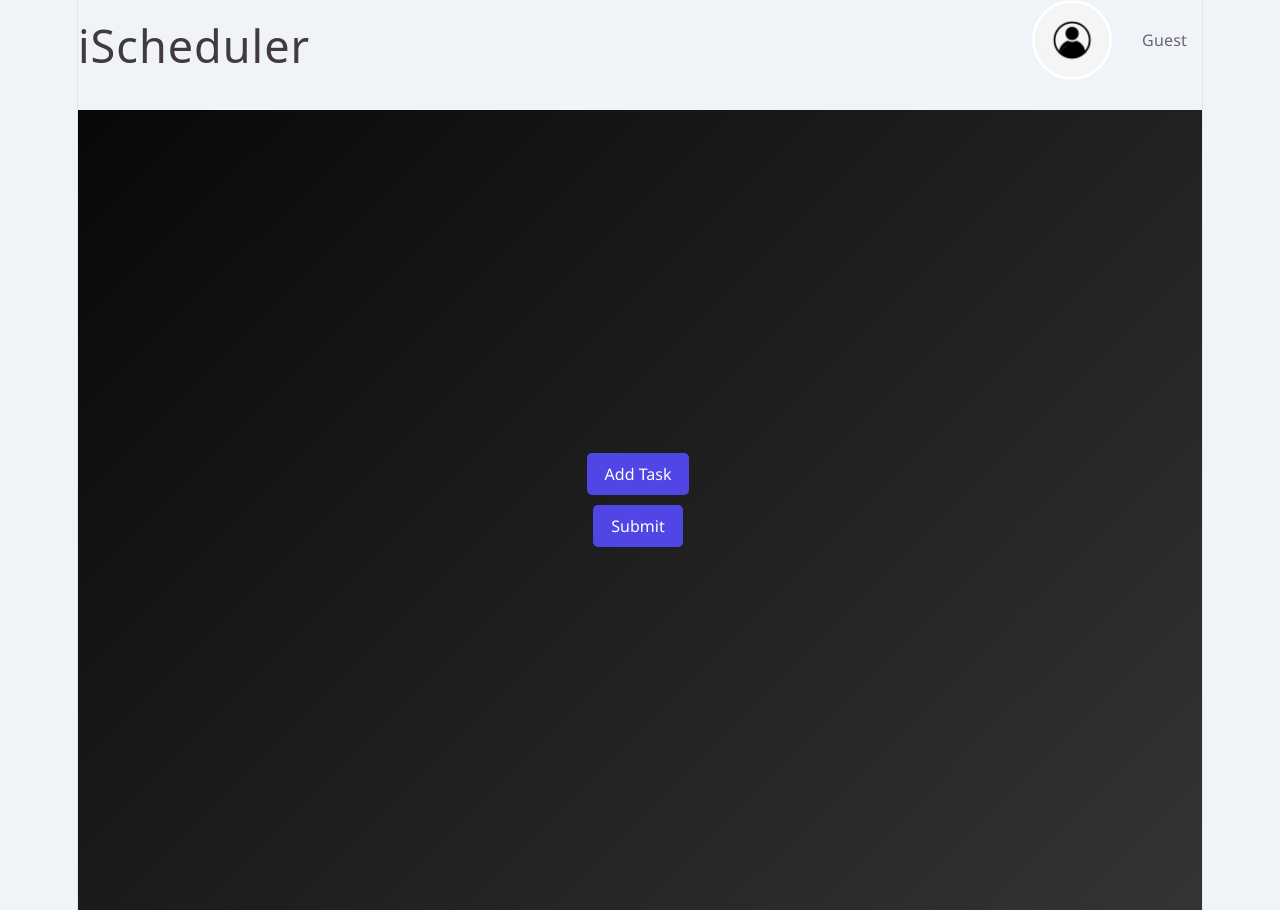
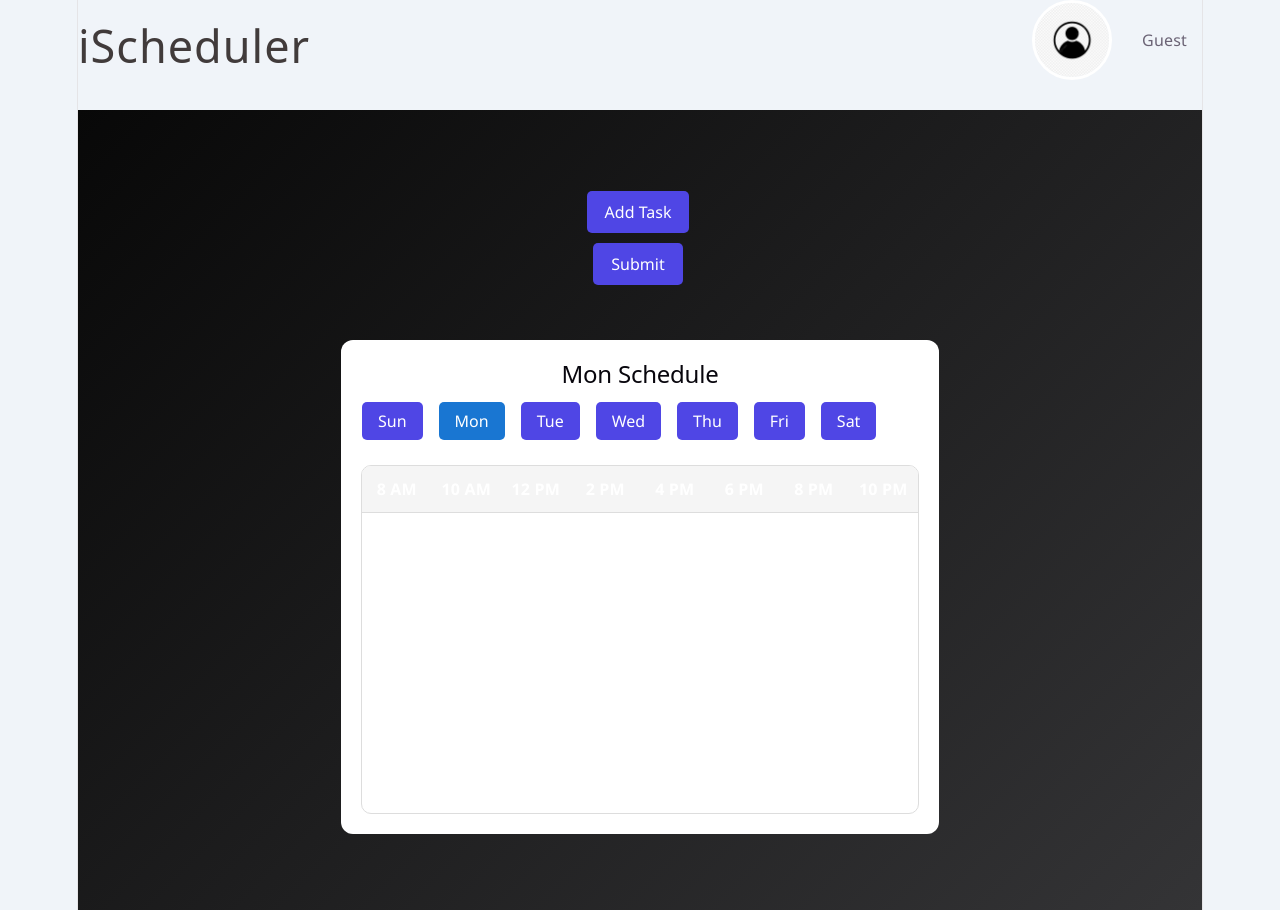
Before and after one commit to koundinyaatchyutuni/ischedule, a React (Vite) app in the folder ischeduler/: page / in a window 1280 px wide. Built offline with nearby package versions, Linux system fonts and the light colour scheme.

Commit message:
ADDED schedule view component and done wih updation of taks schedules need to edit the ui and edit part of tasks schedule is pending along with backend intigration

```diff
--- a/ischeduler/src/components/Home.jsx
+++ b/ischeduler/src/components/Home.jsx
@@ -6,7 +6,7 @@ import axios from "axios";
 import Repeat from "./Repeat";
 import Clock from "./Clock";
 import dayjs from "dayjs";
-
+import ScheduleView from "./ScheduleView";
 
 function Home() {
 
@@ -94,6 +94,15 @@ function Home() {
   const verifyTime = () => {
     return startTime.isBefore(endTime);
   };
+  const addToSchedule = (newTask) => {
+    for (const day of newTask.selectedDays) {
+      const scheduledTasks = schedule[day];
+      const index = scheduledTasks.findIndex(
+        (task) => task.startTime.isAfter(newTask.startTime)
+      );
+      scheduledTasks.splice(index, 0, {startTime: newTask.startTime, endTime: newTask.endTime});
+    }
+  };
   const handleSubmit = (e) => {
     e.preventDefault();
 
@@ -115,9 +124,8 @@ function Home() {
       endTime,
       selectedDays
     };
-
+    addToSchedule(newTask);
     setTasks([...tasks, newTask]);
-
     setFlag(false);
     setName("");
     setImportance("low");
@@ -216,7 +224,7 @@ const deleteTask = (id) => {
         />
         ))}
       </div>
-
+      <ScheduleView tasks={tasks} />
     </div>
     </>
   );
--- /dev/null
+++ b/ischeduler/src/components/ScheduleView.css
@@ -0,0 +1,72 @@
+.schedule-wrapper {
+    margin-top: 30px;
+    padding: 20px;
+    background: white;
+    border-radius: 12px;
+}
+
+.day-buttons {
+    display: flex;
+    gap: 10px;
+    margin-bottom: 20px;
+}
+
+.day-buttons button {
+    padding: 8px 16px;
+    border: none;
+    cursor: pointer;
+}
+
+.day-buttons .active {
+    background: #1976d2;
+    color: white;
+}
+
+.schedule {
+    border: 1px solid #ddd;
+    border-radius: 10px;
+    overflow: hidden;
+}
+
+.time-header {
+    display: grid;
+    grid-template-columns: repeat(8, 1fr);
+    border-bottom: 1px solid #ddd;
+    background: #f5f5f5;
+}
+
+.time-label {
+    text-align: center;
+    padding: 10px;
+    font-weight: bold;
+}
+
+.task-area {
+    position: relative;
+    min-height: 300px;
+    padding-top: 20px;
+}
+
+.task-bar {
+    position: relative;
+    height: 40px;
+    margin-bottom: 15px;
+    border-radius: 8px;
+    color: white;
+    display: flex;
+    align-items: center;
+    padding-left: 10px;
+    font-weight: 600;
+}
+
+.task-bar.low {
+    background: #4caf50;
+}
+
+.task-bar.medium {
+    background: #ff9800;
+}
+
+.task-bar.high {
+    background: #f44336;
+}
--- /dev/null
+++ b/ischeduler/src/components/ScheduleView.jsx
@@ -0,0 +1,83 @@
+import React, { useState } from "react";
+import dayjs from "dayjs";
+import "./ScheduleView.css";
+
+const days = ["Sun", "Mon", "Tue", "Wed", "Thu", "Fri", "Sat"];
+
+export default function ScheduleView({ tasks }) {
+  const [selectedDay, setSelectedDay] = useState("Mon");
+
+  const dayTasks = tasks.filter(task =>
+    task.selectedDays.includes(selectedDay)
+  );
+
+  const startHour = 8;
+  const endHour = 22;
+
+  const totalMinutes = (endHour - startHour) * 60;
+
+  return (
+    <div className="schedule-wrapper">
+      <h2>{selectedDay} Schedule</h2>
+
+      <div className="day-buttons">
+        {days.map(day => (
+          <button
+            key={day}
+            onClick={() => setSelectedDay(day)}
+            className={day === selectedDay ? "active" : ""}
+          >
+            {day}
+          </button>
+        ))}
+      </div>
+
+      <div className="schedule">
+
+        {/* Header */}
+        <div className="time-header">
+          {Array.from(
+            { length: (endHour - startHour) / 2 + 1 },
+            (_, i) => startHour + i * 2
+          ).map(hour => (
+            <div key={hour} className="time-label">
+              {dayjs().hour(hour).minute(0).format("h A")}
+            </div>
+          ))}
+        </div>
+
+        {/* Tasks */}
+        <div className="task-area">
+          {dayTasks.map(task => {
+            const startMinutes =
+              (task.startTime.hour() - startHour) * 60 +
+              task.startTime.minute();
+
+            const duration =
+              task.endTime.diff(task.startTime, "minute");
+
+            const left =
+              (startMinutes / totalMinutes) * 100;
+
+            const width =
+              (duration / totalMinutes) * 100;
+
+            return (
+              <div
+                key={task.id}
+                className={`task-bar ${task.importance}`}
+                style={{
+                  left: `${left}%`,
+                  width: `${width}%`
+                }}
+              >
+                {task.name}
+              </div>
+            );
+          })}
+        </div>
+
+      </div>
+    </div>
+  );
+}
```
